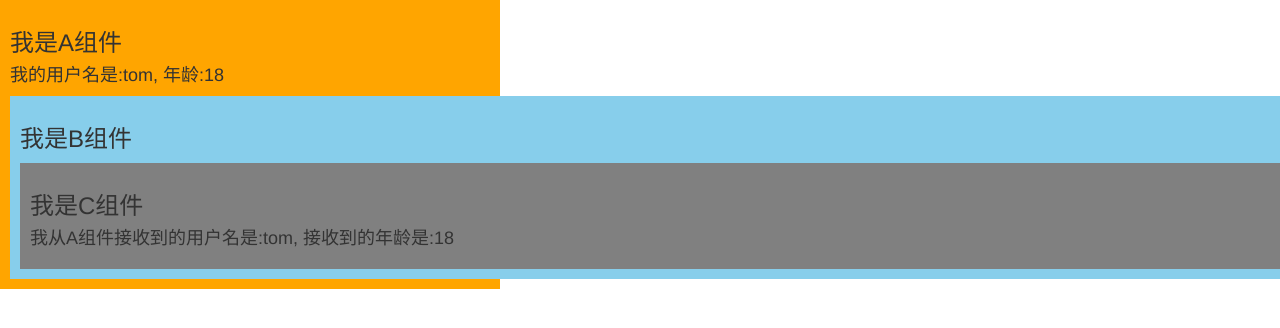
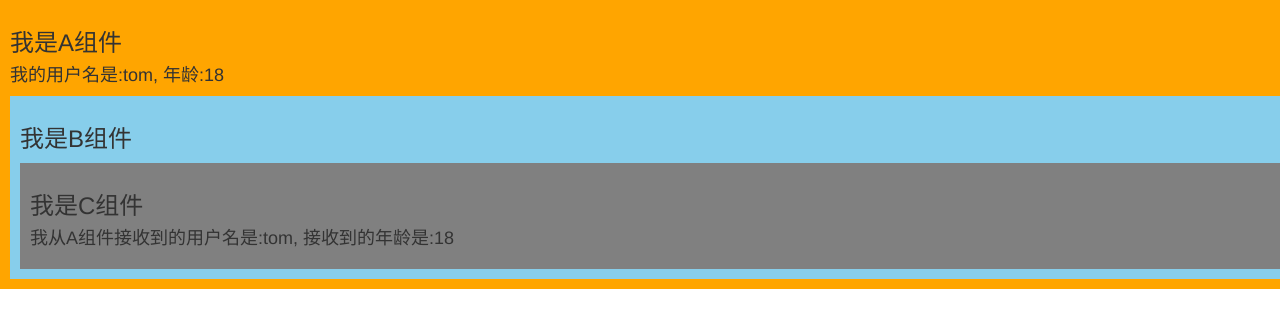
Before and after one commit to senliontec/react_extension, a React (Create React App) app: page / in a window 1280 px wide. Shown: the top 328 px of the page. Built offline with nearby package versions, Linux system fonts and the light colour scheme.

Commit message:
5_Context

```diff
--- a/src/components/5_Context/index.css
+++ b/src/components/5_Context/index.css
@@ -1,5 +1,5 @@
 .parent{
-    width: 500px;
+    width: 100pc;
     background-color: orange;
     padding: 10px;
 }
```
